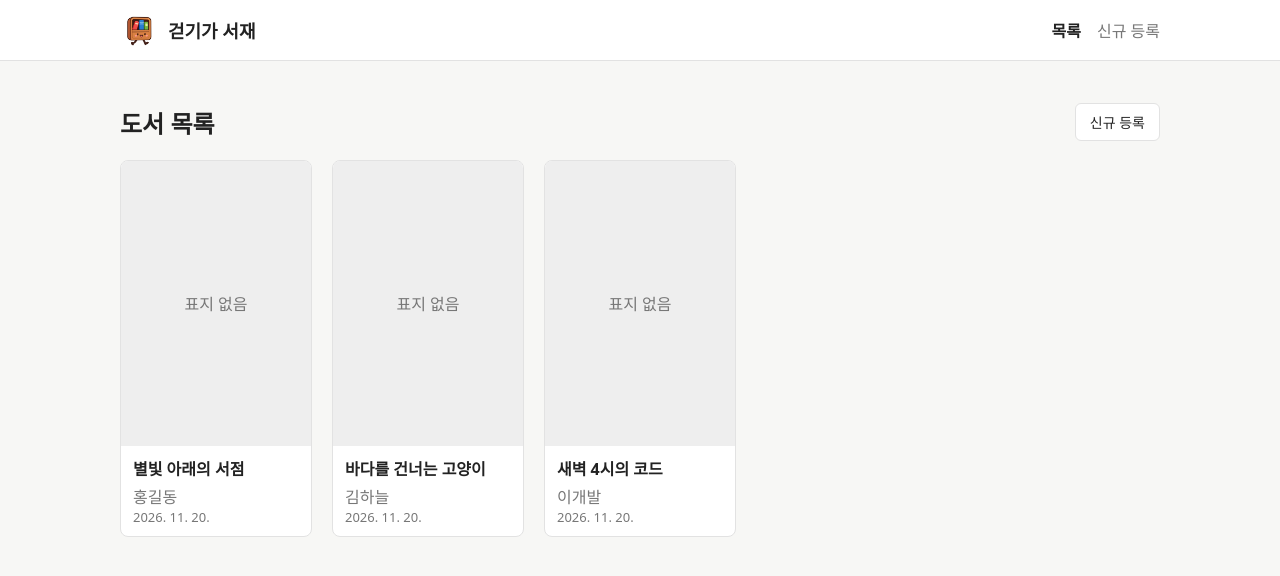
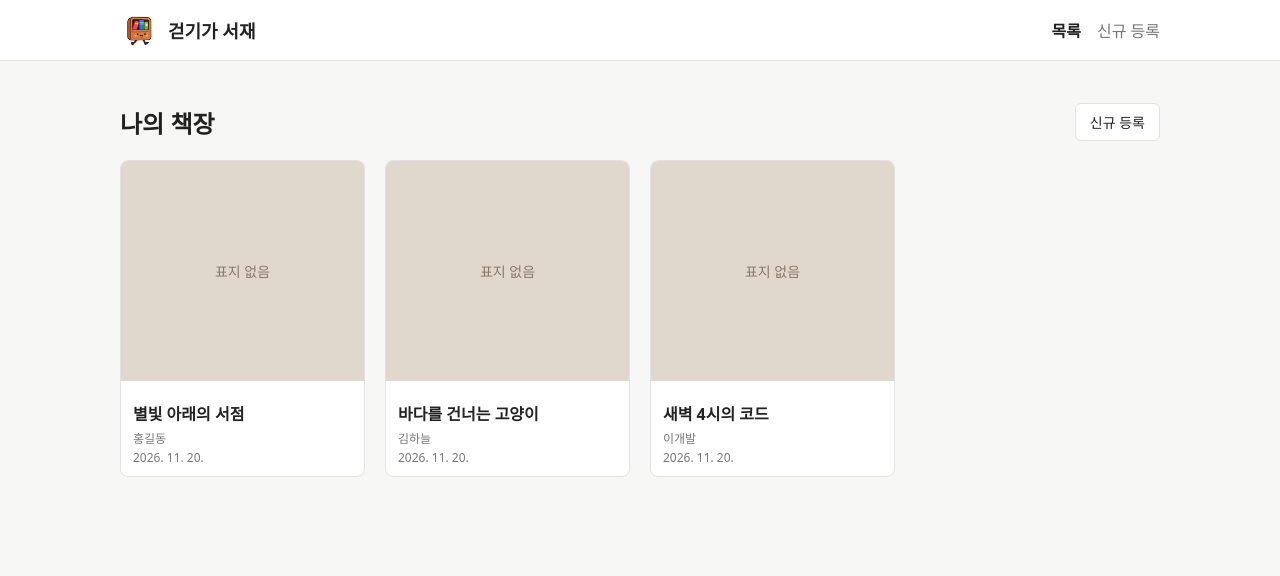
Before and after one commit to koel5696/kt-aivle-mp4-team6, a React (Vite) app: page / in a window 1280 px wide. Shown: the top 576 px of the page. Built offline with nearby package versions, Linux system fonts and the light colour scheme.

Commit message:
style: 게시글 목록 스타일 수정

```diff
--- a/src/components/BookCard.jsx
+++ b/src/components/BookCard.jsx
@@ -1,18 +1,24 @@
 import { Link } from 'react-router-dom'
+import '../styles/BookCard.css'
 
 // F-01 목록 카드: 표지 썸네일 · 제목 · 저자 · 등록일
 export default function BookCard({ book }) {
   return (
     <Link to={`/books/${book.id}`} className="book-card">
-      {book.coverImageUrl ? (
-        <img src={book.coverImageUrl} alt={`${book.title} 표지`} className="cover" />
-      ) : (
-        <div className="cover cover-empty">표지 없음</div>
-      )}
+      <div className="book-card-img">
+        {book.coverImageUrl ? (
+          <img
+            src={book.coverImageUrl}
+            alt={`${book.title} 표지`}
+          />
+        ) : (
+          <span>표지 없음</span>
+        )}
+      </div>
       <div className="book-card-body">
         <h3>{book.title}</h3>
-        <p className="muted">{book.author}</p>
-        <p className="muted small">{new Date(book.createdAt).toLocaleDateString('ko-KR')}</p>
+        <p>{book.author}</p>
+        <p>{new Date(book.createdAt).toLocaleDateString('ko-KR')}</p>
       </div>
     </Link>
   )
--- a/src/index.css
+++ b/src/index.css
@@ -35,11 +35,6 @@ main.container { padding-top: 24px; padding-bottom: 48px; }
 .btn-primary { background: var(--primary); border-color: var(--primary); color: #fff; }
 .btn-danger { color: var(--danger); border-color: var(--danger); }
 
-.book-grid { display: grid; grid-template-columns: repeat(auto-fill, minmax(180px, 1fr)); gap: 20px; }
-.book-card { background: #fff; border: 1px solid var(--border); border-radius: 8px; overflow: hidden; }
-.book-card-body { padding: 10px 12px; }
-.book-card-body h3 { margin: 0 0 4px; font-size: 16px; }
-
 .cover { width: 100%; aspect-ratio: 2 / 3; object-fit: cover; display: block; }
 .cover-empty { display: flex; align-items: center; justify-content: center; background: #eee; color: var(--muted); }
 
--- a/src/pages/BookList.jsx
+++ b/src/pages/BookList.jsx
@@ -1,6 +1,7 @@
 import { Link } from 'react-router-dom'
 import mockBooks from '../data/mockBooks.js'
 import BookCard from '../components/BookCard.jsx'
+import '../styles/BookList.css'
 
 // F-01 도서 목록 — 1일차: Mock 데이터 렌더링
 // TODO(2일차 M3): useEffect + fetch로 GET /books 연동, 로딩 · 에러 · 빈 목록 처리
@@ -10,7 +11,7 @@ export default function BookList() {
   return (
     <section>
       <div className="page-title">
-        <h2>도서 목록</h2>
+        <h2>나의 책장</h2>
         <Link to="/books/new" className="btn">신규 등록</Link>
       </div>
 
--- /dev/null
+++ b/src/styles/BookCard.css
@@ -0,0 +1,45 @@
+.book-card {
+    background: #fff;
+    border: 1px solid var(--border);
+    border-radius: 8px;
+    overflow: hidden;
+}
+
+.book-card-img {
+  width: 100%;
+  height: 220px;
+  min-height: 220px;
+  flex-shrink: 0;
+
+  display: flex;
+  justify-content: center;
+  align-items: center;
+
+  margin-bottom: 12px;
+  border-radius: 8p 0x;
+  background: #e0d8cd;
+  overflow: hidden;
+}
+.book-card-img img {
+  width: 100%;
+  height: 100%;
+  object-fit: cover;
+  display: block;
+}
+.book-card-img span {
+  color: #8a7868;
+  font-size: 14px;
+}
+
+.book-card-body {
+    padding: 8px 12px;
+}
+.book-card-body h3 {
+    margin: 0 0 4px;
+    font-size: 16px;
+}
+.book-card-body p {
+    margin: 0 0 2px;
+    font-size: 12px;
+    color: #777;
+}
--- /dev/null
+++ b/src/styles/BookList.css
@@ -0,0 +1,5 @@
+.book-grid {
+    display: grid;
+    grid-template-columns: repeat(4, minmax(0, 1fr));
+    gap: 32px 20px;
+}
```
